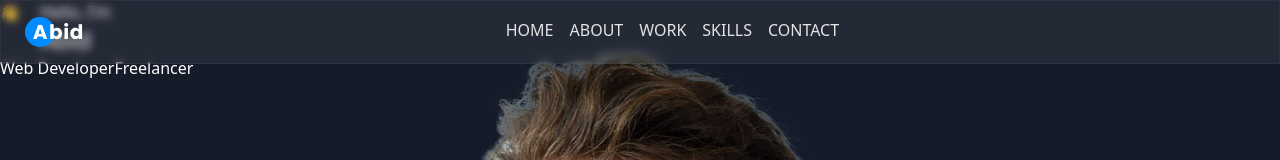
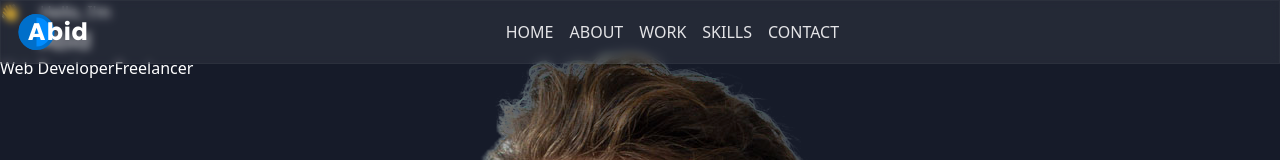
Before and after one commit to AbidAlWassie/React-Portfolio-main, a React (Create React App) app: page / in a window 1280 px wide. Shown: the top 160 px of the page. Built offline with nearby package versions, Linux system fonts and the light colour scheme.

Commit message:
added perfect logo

```diff
--- a/src/App.css
+++ b/src/App.css
@@ -2,9 +2,29 @@
 @import url('https://fonts.googleapis.com/css2?family=Open+Sans:wght@400;500;600;700;800&family=Poppins:wght@400;500;600;700;800&display=swap');
 
 html {
-  color-scheme: light !important;
+  color-scheme: dark !important;
   background: rgb(22, 27, 41);
   color: #fff;
+    /* color-scheme: dark; */
+  scrollbar-color: #686868 #424242;
+}
+
+
+::-webkit-scrollbar {
+  z-index: 200;
+  width: 10px;
+}
+
+::-webkit-scrollbar-track {
+  background: #2b2b2b;
+}
+
+::-webkit-scrollbar-thumb {
+  background: #23258a;
+}
+
+::-webkit-scrollbar-thumb:hover {
+  background: #2e30a1;
 }
 
 
--- a/src/components/Navbar/Navbar.jsx
+++ b/src/components/Navbar/Navbar.jsx
@@ -16,13 +16,13 @@ const Navbar = () => {
     <nav className='navbar'>
       <div className='navbar-logo'>
 
-      <div className='circle'><span className="firstLetter">A</span></div><span className="otherLetters" draggable="false">bid</span>
+      <div className='circle'><span className="firstLetter">A</span><div className="half-circle"></div></div>
+      <span className="otherLetters" draggable="false">bid</span>
       </div>
       <ul className='nav-list'>
         {['home', 'about', 'work', 'skills', 'contact'].map((item) => (
           <li className='nav-links' key={`link-${item}`}>
             <a href={`#${item}`}> {item} </a>
-            <div/>
           </li>
         ))}
       </ul>
--- a/src/index.css
+++ b/src/index.css
@@ -9,19 +9,30 @@
   }
 
   .navbar-logo {
-    @apply flex justify-start items-center font-bold text-[20px] font-[Poppins];
+    @apply flex justify-start items-center font-bold text-[20px] font-[Poppins] scale-[1.2];
   }
 
   .navbar-logo .circle {
-    @apply flex justify-center w-[30px] h-[30px] rounded-[50%] bg-[#008cff] z-[1];
+    @apply flex justify-center w-[30px] h-[30px] rounded-[50%] bg-[#008cff] z-[1] border-[3px] border-[#006fca];
+  }
+
+  .circle span {
+    @apply relative bottom-[3px];
+  }
+
+  .half-circle {
+    @apply absolute top-0 translate-x-[-25%] translate-y-[50%]
+    rotate-[90deg] h-[15px] w-[30px] bg-[#006fca];
+
+    border-radius: 0 0 150px 150px;
   }
 
   .navbar-logo .firstLetter {
-    @apply text-[20px] text-white rounded-[50%] z-[1];
+    @apply text-white rounded-[50%] z-[1];
   }
 
   .navbar-logo .otherLetters {
-    @apply relative right-[6px] tracking-[0.6px] z-[2];
+    @apply relative right-[6.5px] tracking-[0.6px] z-[2];
   }
 
   .nav-list {
```
